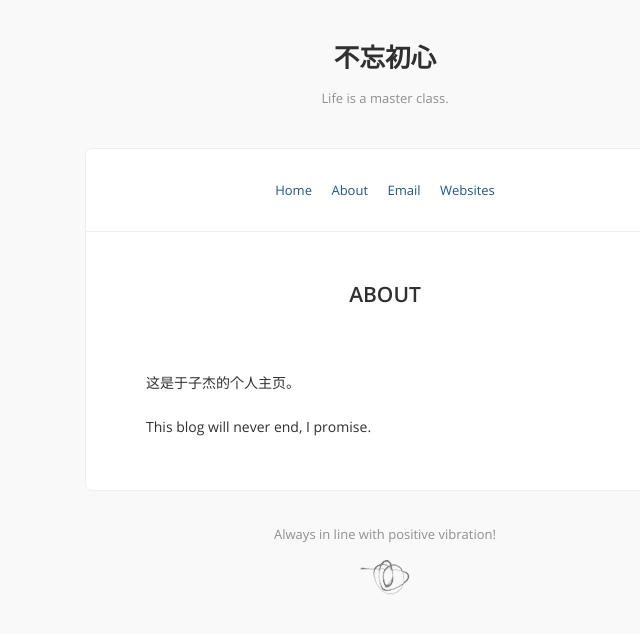
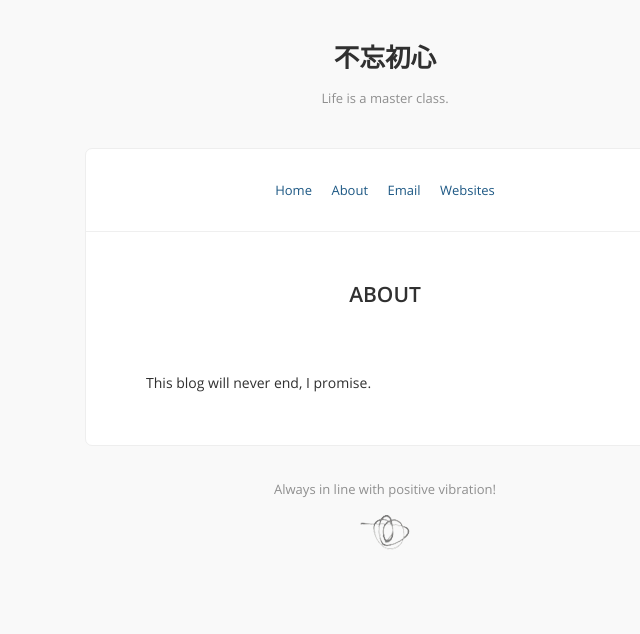
Before and after one commit to yusite/yuzijie, a Jekyll site: the page built from about.md, in a window 1280 px wide. Shown: the top 634 px of the page, without its empty margins (255-895 px from the left). Built offline with Jekyll 4.4.1, drawn with Linux system fonts in a browser that asks for light colours.

Commit message:
update about

```diff
--- a/about.md
+++ b/about.md
@@ -4,6 +4,4 @@ title: About
 permalink: /about/
 ---
 
-这是于子杰的个人主页。
-
 This blog will never end, I promise.
```
